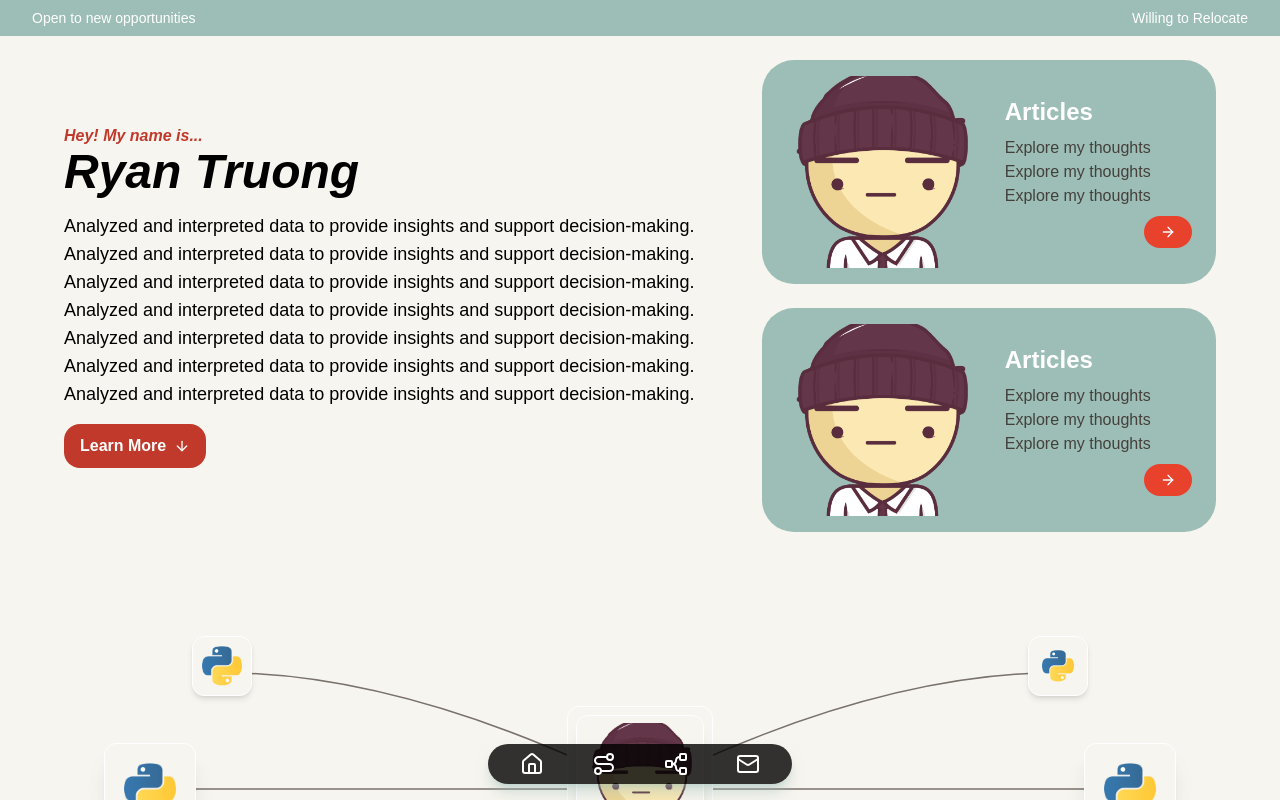
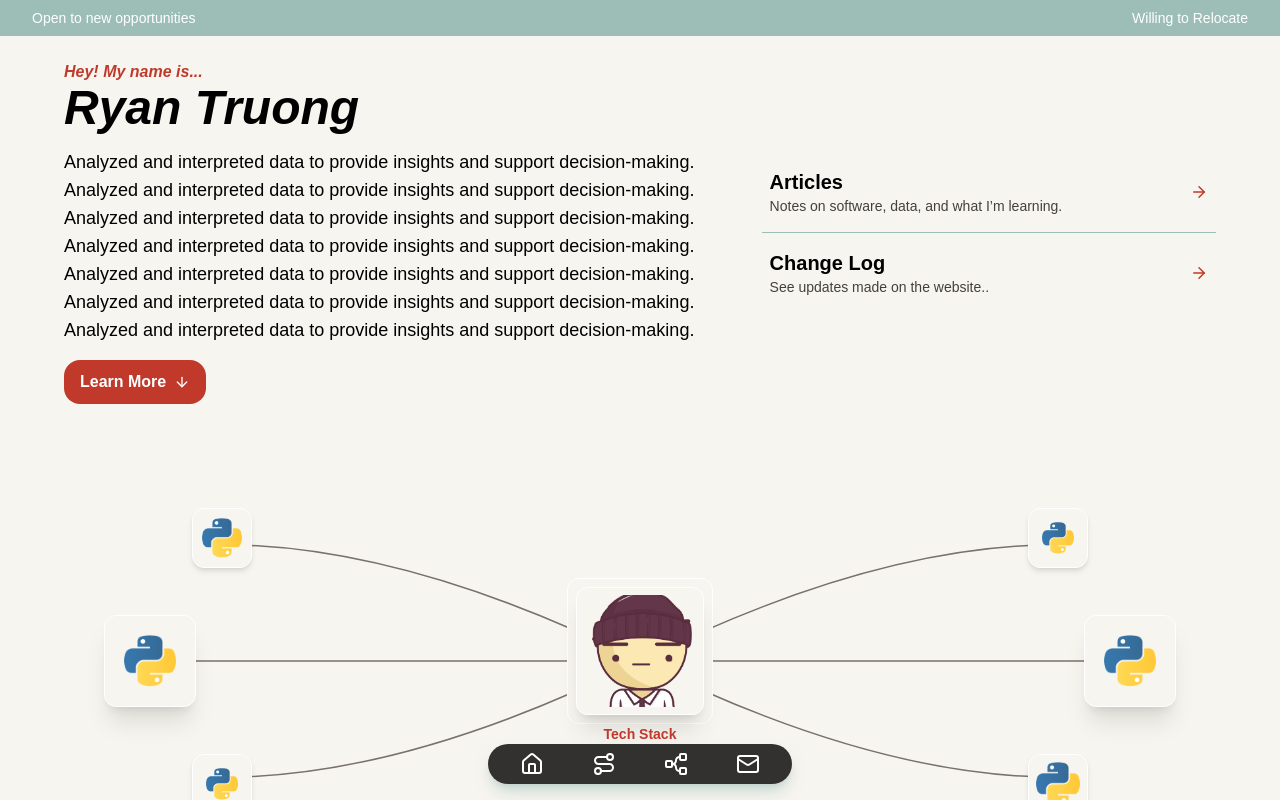
Before and after one commit to ryanctruong/personal-website, a React (Vite) app in the folder client/: page / in a window 1280 px wide. Shown: the top 800 px of the page. Built offline with nearby package versions, Linux system fonts and the light colour scheme; no server answers.

Commit message:
update about me page cards

```diff
--- a/client/src/pages/About/About.tsx
+++ b/client/src/pages/About/About.tsx
@@ -1,6 +1,9 @@
 import { ArrowDown, ArrowRight } from 'lucide-react'
 
-import RedButton from "../../components/Button/RedButton";
+const destinations = [
+    { href: '/#articles', title: 'Articles', description: 'Notes on software, data, and what I’m learning.' },
+    { href: '/#change-log', title: 'Change Log', description: 'See updates made on the website..' },
+];
 
 const About = () => {
     return (
@@ -19,34 +22,21 @@ const About = () => {
                         Learn More <ArrowDown size={16} aria-hidden="true" />
                     </a>
                 </div>
-                <div className="grid grid-row-1 md:grid-rows-2 gap-6 gap-4 justify-evenly">
-                    <div className="grid grid-cols-1 md:grid-cols-2 gap-4 items-center justify-evenly bg-[#9DBEB7] p-4 rounded-4xl">
-                        <div className="flex justify-center">
-                            <img src="/beanhead.png" className="size-48" />
-
-                        </div>
-                        <div className="px-2 flex flex-col gap-2">
-                            <p className="text-2xl text-white font-bold">Articles</p>
-                            <p className="text-stone-700">Explore my thoughts Explore my thoughts Explore my thoughts</p>
-                            <div className="flex justify-end w-full">
-                                <RedButton title={<ArrowRight size={16} />} />
+                <nav aria-label="More of the site" className="divide-y divide-[#9DBEB7] md:self-center">
+                    {destinations.map(({ href, title, description }) => (
+                        <a
+                            key={href}
+                            href={href}
+                            className="grid grid-cols-[minmax(0,1fr)_auto] items-center gap-4 px-2 py-4 hover:bg-[#EEF0E9] focus-visible:bg-[#EEF0E9]"
+                        >
+                            <div>
+                                <span className="block text-xl font-bold">{title}</span>
+                                <span className="block text-sm text-stone-700">{description}</span>
                             </div>
-                        </div>
-                    </div>
-                    <div className="grid grid-cols-1 md:grid-cols-2 gap-4 items-center justify-evenly bg-[#9DBEB7] p-4 rounded-4xl">
-                        <div className="flex justify-center">
-                            <img src="/beanhead.png" className="size-48" />
-
-                        </div>
-                        <div className="px-2 flex flex-col gap-2">
-                            <p className="text-2xl text-white font-bold">Articles</p>
-                            <p className="text-stone-700">Explore my thoughts Explore my thoughts Explore my thoughts</p>
-                            <div className="flex justify-end w-full">
-                                <RedButton title={<ArrowRight size={16} />} />
-                            </div>
-                        </div>
-                    </div>
-                </div>
+                            <ArrowRight size={18} className="text-[#C0392B]" aria-hidden="true" />
+                        </a>
+                    ))}
+                </nav>
             </div>
         </section>
     );
```
